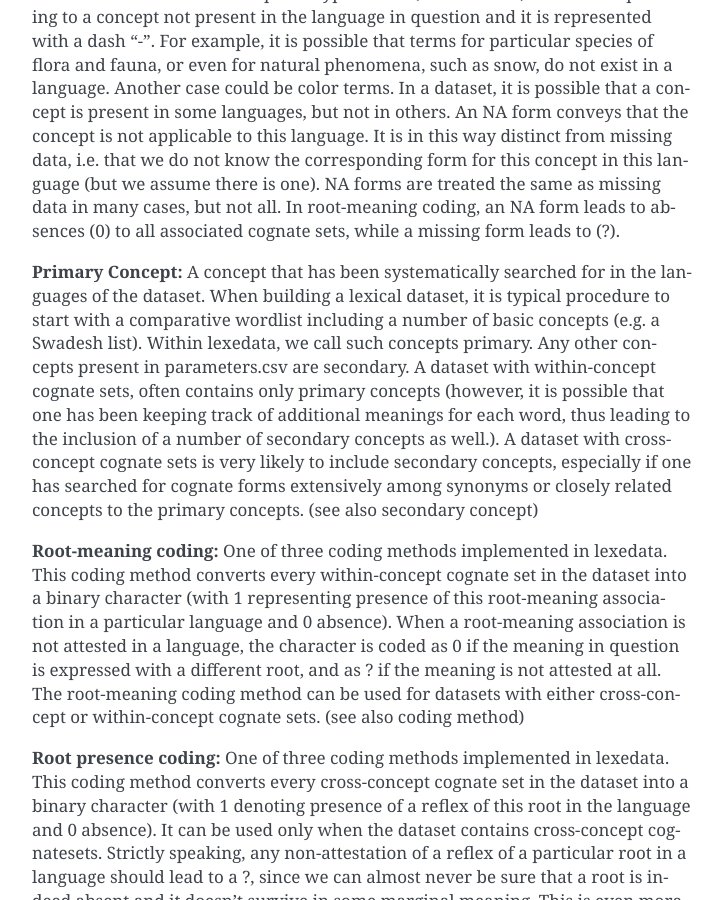
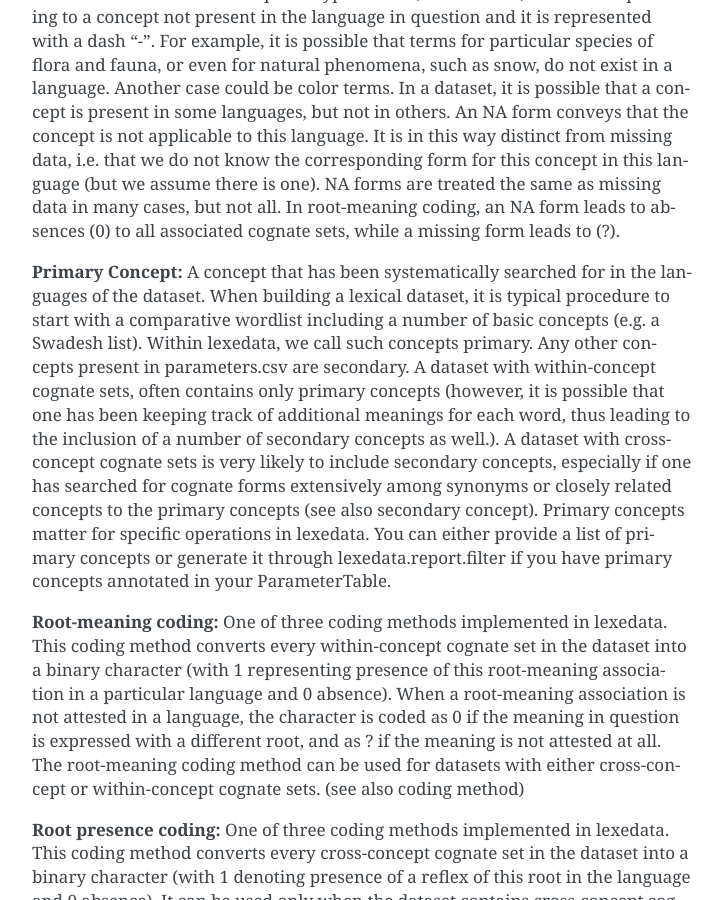
Before and after one commit to lexedata/lexedata, a Sphinx documentation site: the page built from docs/glossary.rst, in a window 1280 px wide and 900 px high, scrolled down 1519 px. Shown: the whole window, without its empty margins (388-1111 px from the left). Built offline with Sphinx 7.4.7, drawn with Linux system fonts in a browser that asks for light colours.

Commit message:
updated primary concepts

```diff
--- a/docs/glossary.rst
+++ b/docs/glossary.rst
@@ -33,7 +33,7 @@ One of three coding methods implemented in lexedata. In this coding method, each
 An NA form is a special type of null (non-existent) form corresponding to a concept not present in the language in question and it is represented with a dash "-". For example, it is possible that terms for particular species of flora and fauna, or even for natural phenomena, such as snow, do not exist in a language. Another case could be color terms. In a dataset, it is possible that a concept is present in some languages, but not in others. An NA form conveys that the concept is not applicable to this language. It is in this way distinct from missing data, i.e. that we do not know the corresponding form for this concept in this language (but we assume there is one). NA forms are treated the same as missing data in many cases, but not all. In root-meaning coding, an NA form leads to absences (0) to all associated cognate sets, while a missing form leads to (?).
 
 **Primary Concept:**
-A concept that has been systematically searched for in the languages of the dataset. When building a lexical dataset, it is typical procedure to start with a comparative wordlist including a number of basic concepts (e.g. a Swadesh list). Within lexedata, we call such concepts primary. Any other concepts present in parameters.csv are secondary. A dataset with within-concept cognate sets, often contains only primary concepts (however, it is possible that one has been keeping track of additional meanings for each word, thus leading to the inclusion of a number of secondary concepts as well.). A dataset with cross-concept cognate sets is very likely to include secondary concepts, especially if one has searched for cognate forms extensively among synonyms or closely related concepts to the primary concepts. (see also secondary concept)
+A concept that has been systematically searched for in the languages of the dataset. When building a lexical dataset, it is typical procedure to start with a comparative wordlist including a number of basic concepts (e.g. a Swadesh list). Within lexedata, we call such concepts primary. Any other concepts present in parameters.csv are secondary. A dataset with within-concept cognate sets, often contains only primary concepts (however, it is possible that one has been keeping track of additional meanings for each word, thus leading to the inclusion of a number of secondary concepts as well.). A dataset with cross-concept cognate sets is very likely to include secondary concepts, especially if one has searched for cognate forms extensively among synonyms or closely related concepts to the primary concepts (see also secondary concept). Primary concepts matter for specific operations in lexedata. You can either provide a list of primary concepts or generate it through lexedata.report.filter if you have primary concepts annotated in your ParameterTable.
 
 **Root-meaning coding:**
 One of three coding methods implemented in lexedata. This coding method converts every within-concept cognate set in the dataset into a binary character (with 1 representing presence of this root-meaning association in a particular language and 0 absence). When a root-meaning association is not attested in a language, the character is coded as 0 if the meaning in question is expressed with a different root, and as ? if the meaning is not attested at all. The root-meaning coding method can be used for datasets with either cross-concept or within-concept cognate sets. (see also coding method)
```
